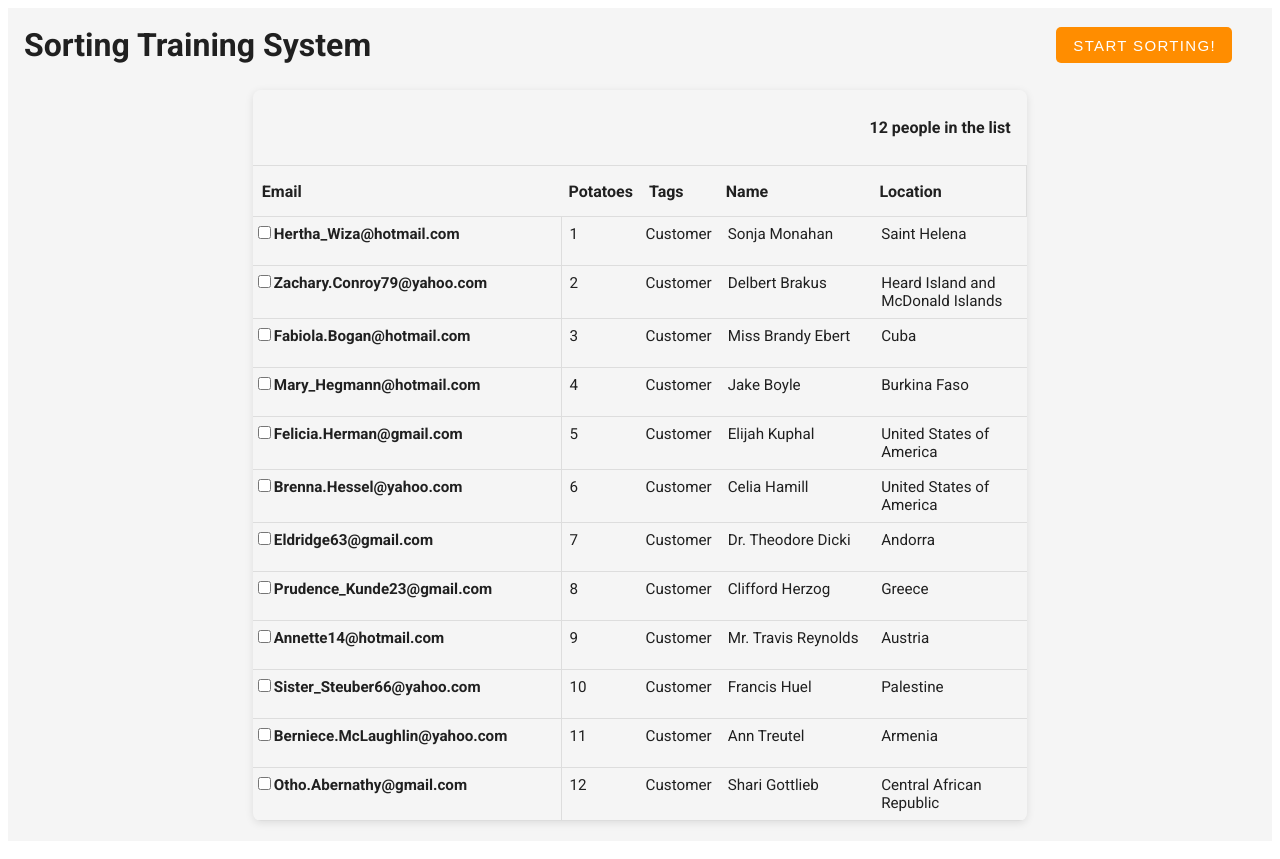
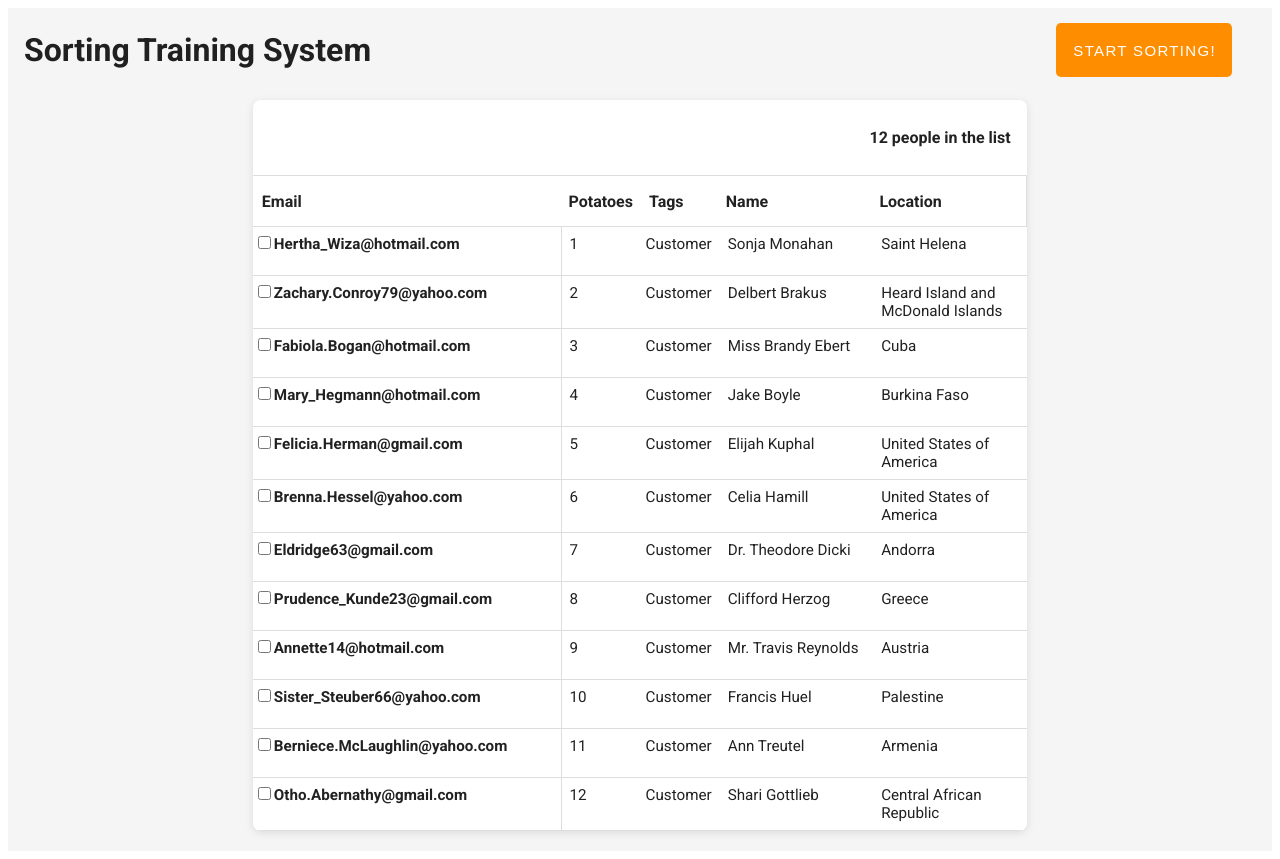
Before and after one commit to Tahmid79/vue-test-project, a Vue app: page / in a window 1280 px wide. Built offline with nearby package versions, Linux system fonts and the light colour scheme.

Commit message:
ui changes

```diff
--- a/src/components/DialogTest.vue
+++ b/src/components/DialogTest.vue
@@ -136,7 +136,7 @@ function saveNumber() {
 
 .sorting-button {
   background-color: rgba(255, 141, 0, 1);
-  height: 54px;
+  height: 54px !important;
   border-radius: 5px;
   color: white;
   font-size: 15px;
--- a/src/components/DragTest.vue
+++ b/src/components/DragTest.vue
@@ -124,6 +124,7 @@ defineExpose({
   box-shadow: 0 2px 8px rgba(0, 0, 0, 0.1);
   border-radius: 8px;
   overflow: hidden;
+  background-color: white;
   /* table-layout: auto; */
 }
 
--- a/src/views/Home.vue
+++ b/src/views/Home.vue
@@ -1,19 +1,12 @@
 <template>
   <div>
-    <!-- <v-app-bar class="d-flex justify-space-between"> </v-app-bar> -->
-
     <div class="top-segment">
       <h1 class="title">Sorting Training System</h1>
-      <!-- <v-btn> Button </v-btn> -->
       <DialogTest @number-event="handleNumberEvent" />
     </div>
   </div>
 
   <div>
-    <!-- <DialogTest @number-event="handleNumberEvent" /> -->
-
-    <!-- <Table ref="tableRef" /> -->
-
     <DragTest ref="tableRef" />
   </div>
 </template>
@@ -51,7 +44,7 @@ function handleNumberEvent(event: any) {
   justify-content: space-between;
   align-items: center; /* Align items along the cross axis */
   margin: 12px 16px;
-  height: 50px;
+  height: 60px;
 }
 
 .title {
```
